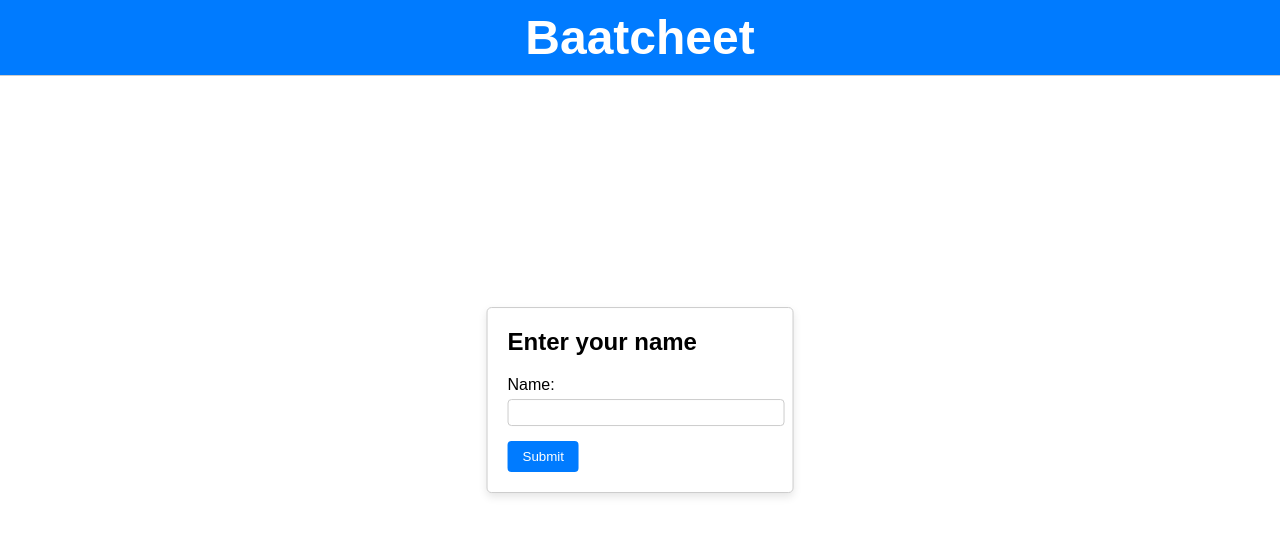
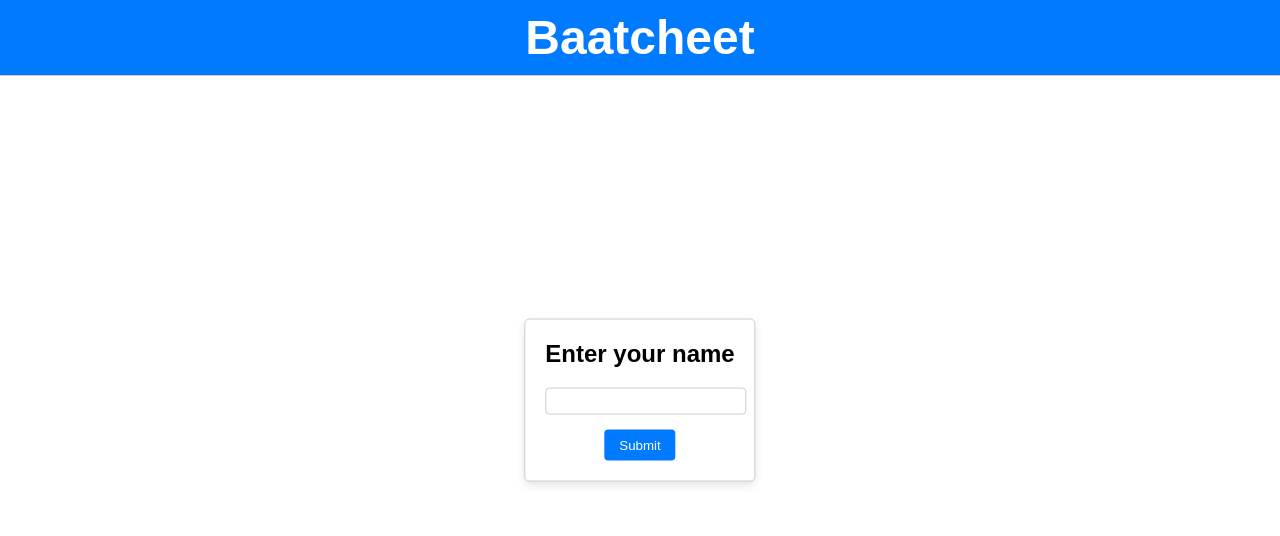
Before and after one commit to Nee-sudo/badak_library, a website: page public/chat.html in a window 1280 px wide. Drawn offline with nearby package versions, Linux system fonts and the light colour scheme; no server answers.

Commit message:
Chat modified

```diff
--- a/public/chat.html
+++ b/public/chat.html
@@ -14,9 +14,8 @@
               <div id="popupForm" class="popup">
                 <h2>Enter your name</h2>
                 <form id="userInfoForm">
-                    <label for="name">Name:</label>
                     <input type="text" id="name" name="name" required>
-                    <input type="submit" id="Submit" value="Submit">
+                    <center><input type="submit" id="Submit" value="Submit"></center>
                 </form>
             </div>
     <div  id="chat-container" class="chat-container">
```
